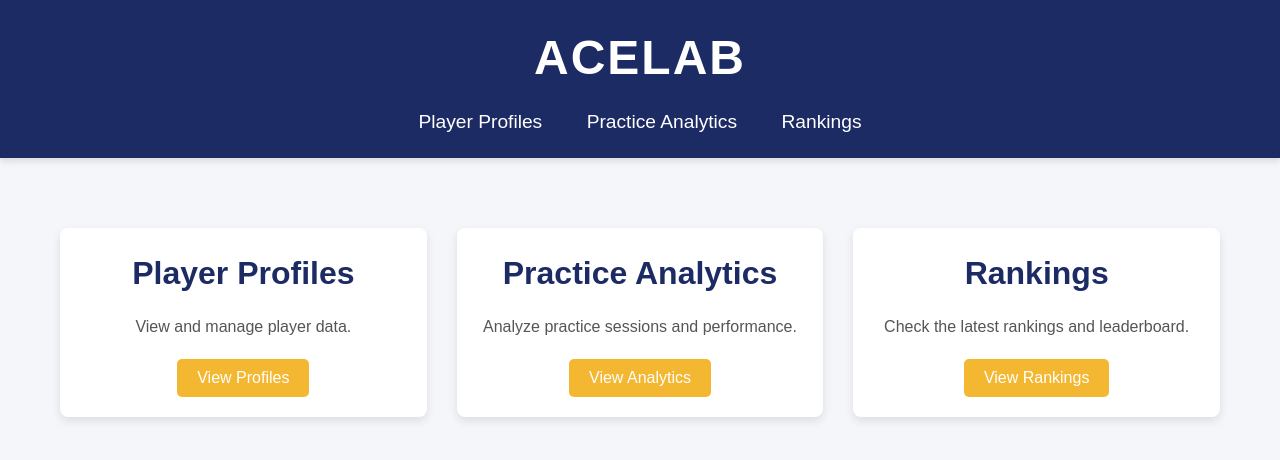
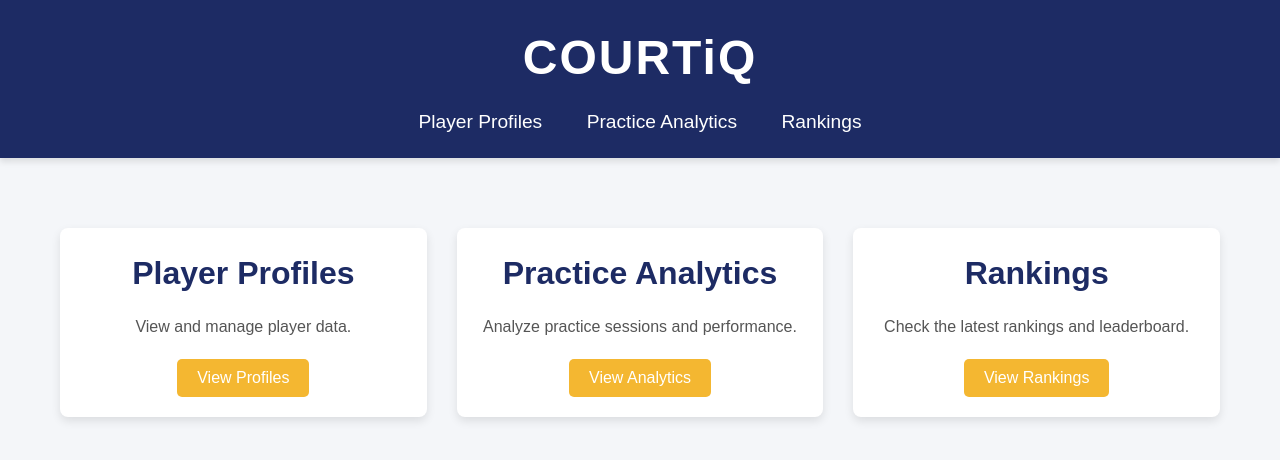
Before and after one commit to Steve1212-superstar/Tennis_ACELAB, a plain HTML site: page index.html in a window 1280 px wide. Drawn offline with Linux system fonts and the light colour scheme; a script that the page names is missing.

Commit message:
Update index.html

```diff
--- a/index.html
+++ b/index.html
@@ -8,7 +8,7 @@
 </head>
 <body>
     <header>
-        <h1> ACELAB</h1>
+        <h1> COURTiQ</h1>
         <nav>
             <a href="#player-profile">Player Profiles</a>
             <a href="#practice-analytics">Practice Analytics</a>
```
